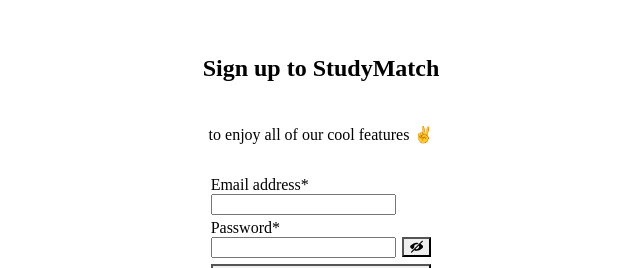
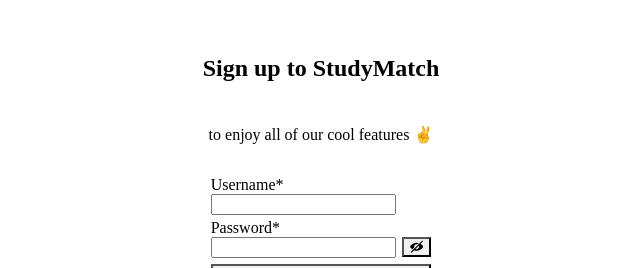
Before and after one commit to mus1afq/study-match-frontend, a Next.js app: page /Signup in a window 1280 px wide. Shown: the part 214-482 px from the top of the page, without its empty margins (319-959 px from the left). Built offline with nearby package versions, Linux system fonts and the light colour scheme.

Commit message:
feat: signup and redirect to login

```diff
--- a/pages/Signup.js
+++ b/pages/Signup.js
@@ -15,9 +15,37 @@
 } from "@chakra-ui/react";
 import { useState } from "react";
 import { ViewIcon, ViewOffIcon } from "@chakra-ui/icons";
+import { useRouter } from "next/router";
+
+import axiosInstance from "@/lib/axios";
 
 export default function SignupCard() {
+  const router = useRouter();
   const [showPassword, setShowPassword] = useState(false);
+  const [values, setValues] = useState({
+    email: "",
+    password: "",
+  });
+
+  const handleChange = (event) => {
+    setValues({
+      ...values,
+      [event.target.name]: event.target.value,
+    });
+  };
+
+  const handleSubmit = async (event) => {
+    event.preventDefault();
+    const response = await axiosInstance.post("/createuser/", values);
+
+    if (response.status === 201) {
+      router.push("/Login");
+    } else if (response.status === 400) {
+      console.log(response.data);
+    } else {
+      console.log(response);
+    }
+  };
 
   return (
     <Flex
@@ -42,14 +70,18 @@
           p={8}
         >
           <Stack spacing={4}>
-            <FormControl id="email" isRequired>
-              <FormLabel>Email address</FormLabel>
-              <Input type="email" />
+            <FormControl id="username" isRequired>
+              <FormLabel>Username</FormLabel>
+              <Input type="text" name="username" onChange={handleChange} />
             </FormControl>
             <FormControl id="password" isRequired>
               <FormLabel>Password</FormLabel>
               <InputGroup>
-                <Input type={showPassword ? "text" : "password"} />
+                <Input
+                  type={showPassword ? "text" : "password"}
+                  name="password"
+                  onChange={handleChange}
+                />
                 <InputRightElement h={"full"}>
                   <Button
                     variant={"ghost"}
@@ -71,6 +103,7 @@
                 _hover={{
                   bg: "green.500",
                 }}
+                onClick={handleSubmit}
               >
                 Sign up
               </Button>
```
